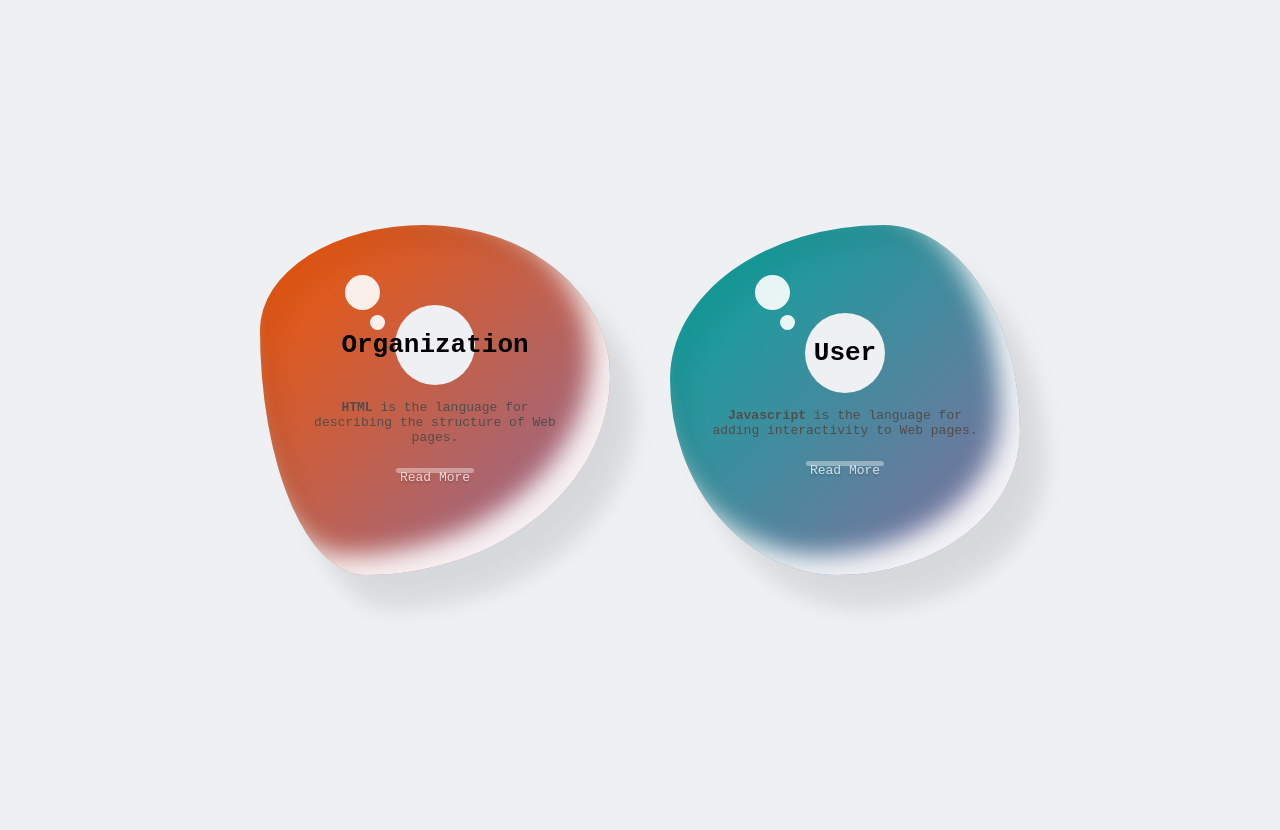
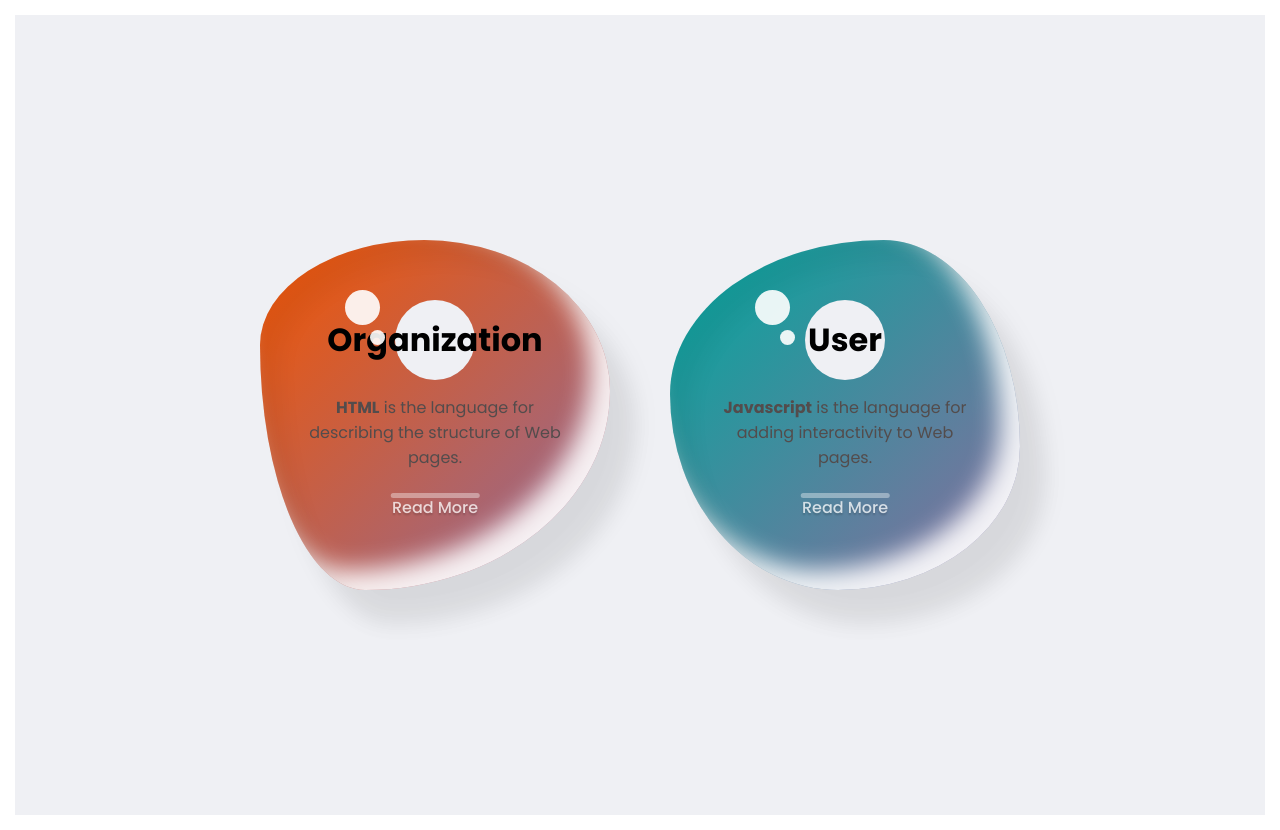
Before and after one commit to Bhavya-Grover26/Donorize, a React (Create React App) app in the folder client/: page / in a window 1280 px wide. Before the commit the page ends 800 px from the top, so only its background shows below. Built offline with nearby package versions, Linux system fonts and the light colour scheme.

Commit message:
minor ui changes

```diff
--- a/client/src/components/Choose.css
+++ b/client/src/components/Choose.css
@@ -1,19 +1,10 @@
-* {
-    margin: 0;
-    padding: 0;
-    box-sizing: border-box;
-    font-family: monospace;
-}
 
-body {
+.containerchoose {
     display: flex;
     justify-content: center;
     align-items: center;
     min-height: 100vh;
     background: #EFF0F4;
-}
-
-.container {
     position: relative;
     display: flex;
     justify-content: center;
@@ -22,6 +13,8 @@ body {
     margin: 15px;
     padding: 50px 0;
     gap: 40px 60px;
+    box-sizing: border-box;
+    font-family: monospace;
 }
 
 .drop {
--- a/client/src/components/Choose.js
+++ b/client/src/components/Choose.js
@@ -3,8 +3,8 @@ import './Choose.css';
 
 const Choose = () => {
   return (
-    <body>
-      <div className="container">
+    <div className='body'>
+      <div className="containerchoose">
         <div className="drop" style={{ background: 'linear-gradient(135deg, #f25602, #8c6b9e)' }}>
           <div className="content">
             <h2>Organization</h2>
@@ -20,7 +20,7 @@ const Choose = () => {
           </div>
         </div>
       </div>
-    </body>
+    </div>
   );
 }
 
--- a/client/src/components/Navbar/Navbar.js
+++ b/client/src/components/Navbar/Navbar.js
@@ -23,7 +23,7 @@ const Navbar=()=>{
       </div>
         <ul className="links">
           <li>
-          <Link to="/">HOME</Link>
+          <Link to="/user">HOME</Link>
           </li>
           <li>
           <Link to="/event">EVENTS</Link>
```
